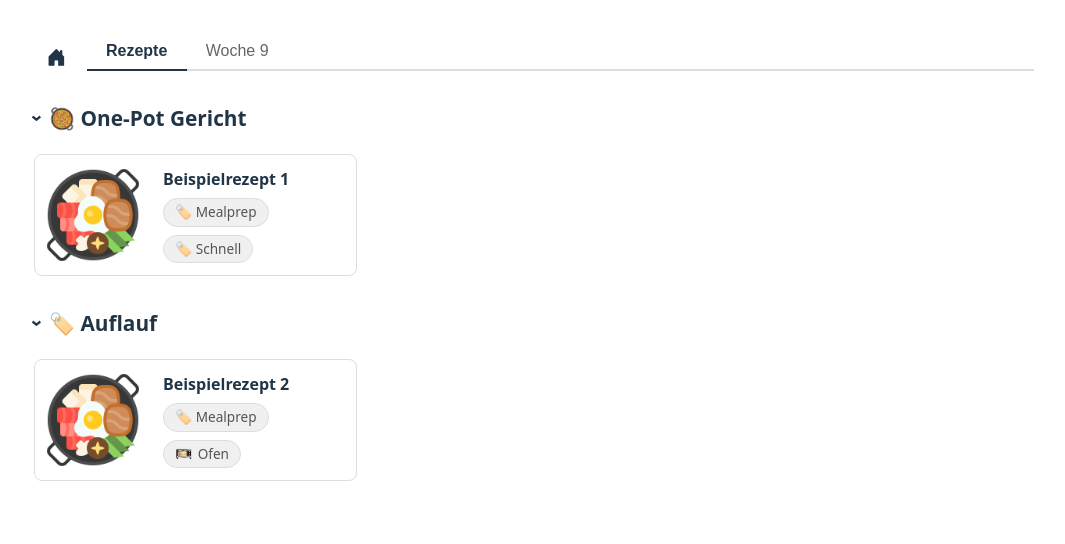
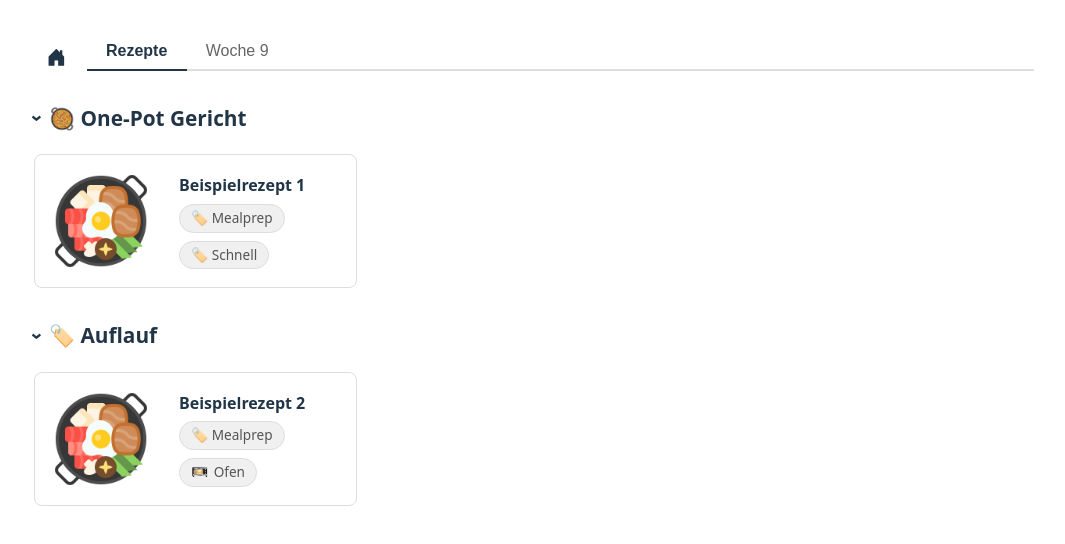
Before and after one commit to ronjakrg/rezepte, a React (Vite) app: page / in a window 1280 px wide. Shown: the top 544 px of the page, without its empty margins (106-1171 px from the left). Built offline with nearby package versions, Linux system fonts and the light colour scheme.

Commit message:
Adjust margin for recipe tile image

```diff
--- a/src/css/App.css
+++ b/src/css/App.css
@@ -113,7 +113,7 @@ details[open] > .category-header::before {
   height: 100px;
   object-fit: cover;
   flex-shrink: 0;
-  margin: 0.5rem;
+  margin: 1rem;
   border-radius: 6px;
 }
 
```
